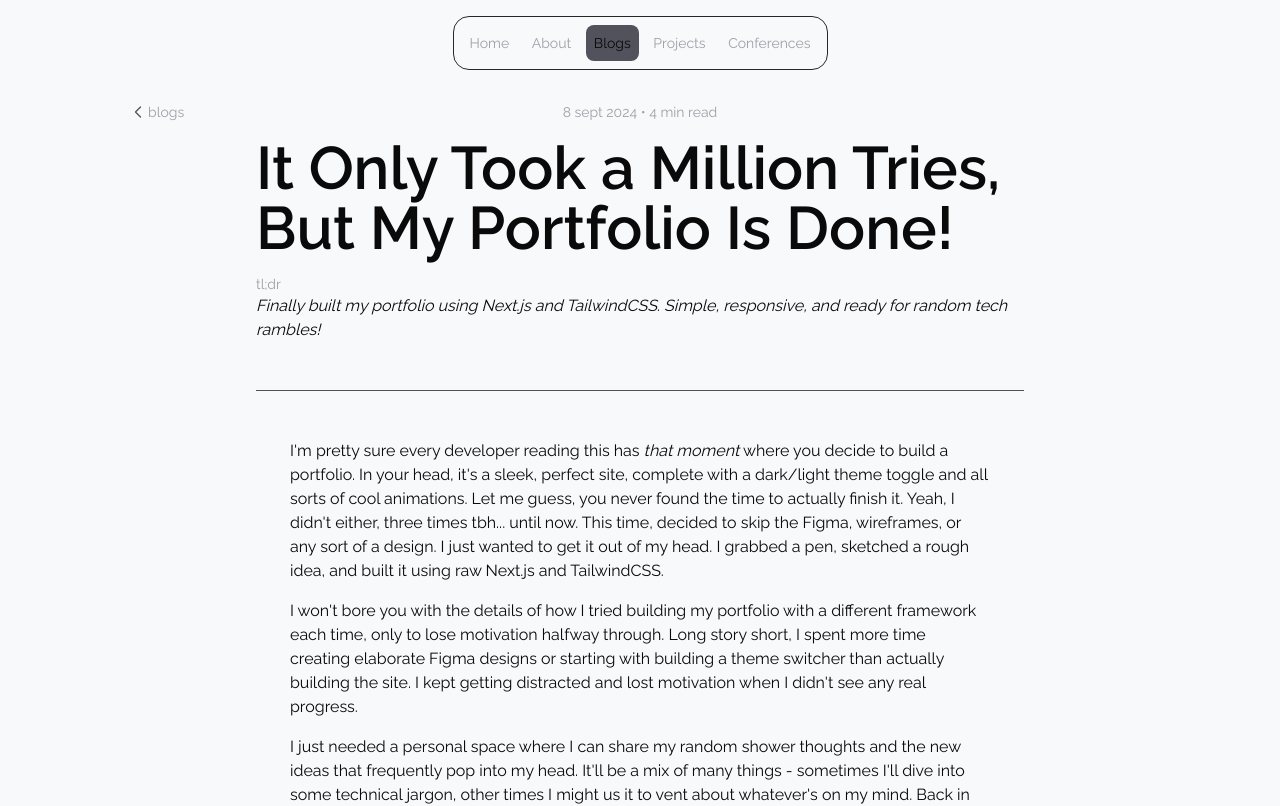
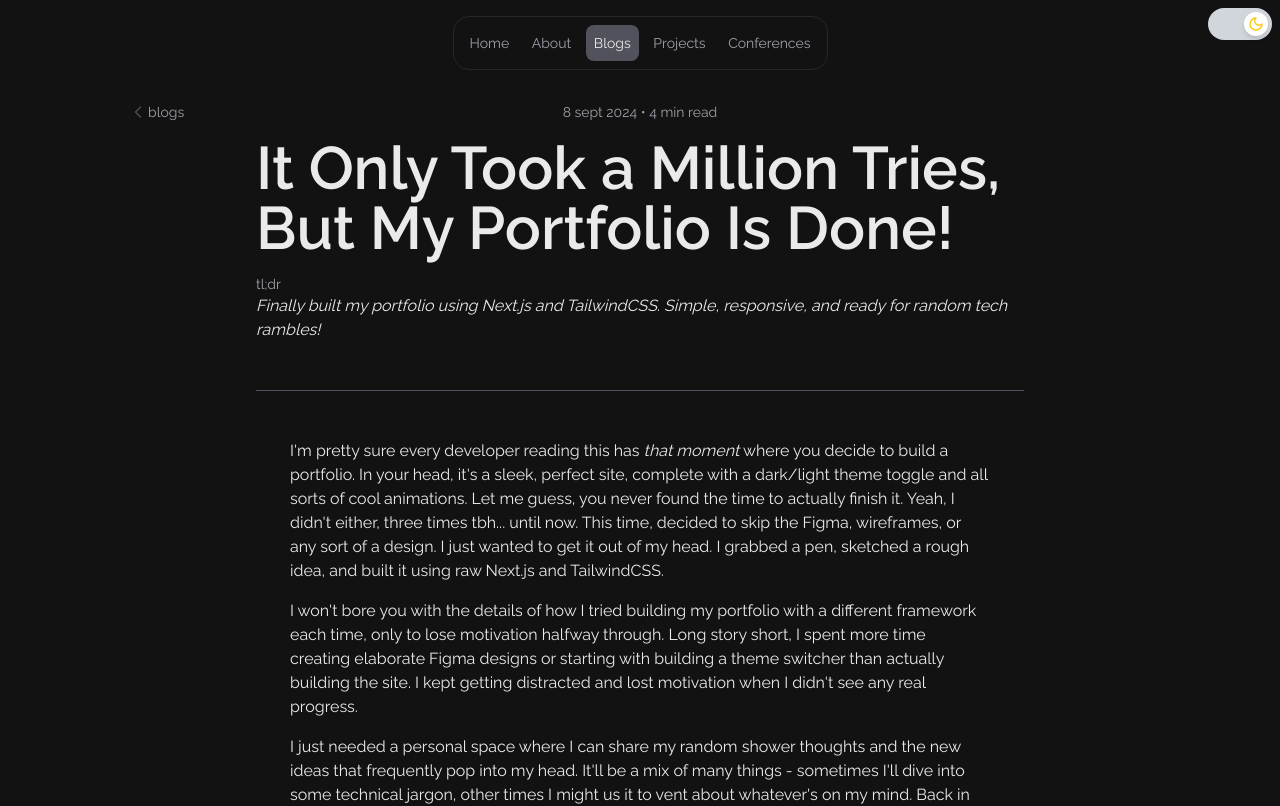
Before and after one commit to AbhayVAshokan/abhay.app, a Next.js app: page /blog/it-only-took-a-million-tries-but-my-portfolio-is-done in a window 1280 px wide. Shown: the top 806 px of the page. Built offline with nearby package versions, Linux system fonts and the light colour scheme.

Commit message:
Implemented theme switcher functionality

```diff
--- a/app/components/navbar.tsx
+++ b/app/components/navbar/index.tsx
@@ -4,8 +4,10 @@ import classNames from "classnames";
 import Link from "next/link";
 import { usePathname } from "next/navigation";
 import { createPortal } from "react-dom";
-import "./navbar.css";
 import { useEffect, useState } from "react";
+import { Sun, Moon } from "lucide-react";
+import "./index.css";
+import ThemeSwitcher from "./theme-switcher";
 
 const NAV_LINKS = [
   { label: "Home", link: "/" },
@@ -41,6 +43,7 @@ const Large = () => {
           </Link>
         ))}
       </div>
+      <ThemeSwitcher />
     </nav>
   );
 };
--- /dev/null
+++ b/app/components/navbar/theme-switcher.tsx
@@ -0,0 +1,34 @@
+import classNames from "classnames";
+import { Sun, Moon } from "lucide-react";
+import { useTheme } from "next-themes";
+
+const ThemeSwitcher = () => {
+  const { theme, setTheme } = useTheme();
+  const isDark = theme === "dark";
+
+  const handleThemeChange = () => {
+    setTheme(isDark ? "light" : "dark");
+  };
+
+  return (
+    <button
+      className="flex items-center w-16 h-8 rounded-full bg-gray-300 dark:bg-gray-700 p-1 transition-all cursor-pointer fixed top-2 right-2"
+      onClick={handleThemeChange}
+    >
+      <div
+        className={classNames(
+          "w-6 h-6 bg-white dark:bg-black rounded-full flex items-center justify-center shadow-md transform transition-transform duration-300",
+          { "translate-x-8": isDark },
+        )}
+      >
+        {isDark ? (
+          <Moon className="w-4 h-4 text-yellow-400" />
+        ) : (
+          <Sun className="w-4 h-4 text-yellow-500" />
+        )}
+      </div>
+    </button>
+  );
+};
+
+export default ThemeSwitcher;
--- a/app/layout.tsx
+++ b/app/layout.tsx
@@ -5,6 +5,7 @@ import classNames from "classnames";
 import NavBar from "./components/navbar";
 import Copyright from "./components/copyright";
 import "./globals.css";
+import { ThemeProvider } from "next-themes";
 
 const TITLE = "Hi, I'm Abhay V Ashokan";
 const DESCRIPTION =
@@ -56,7 +57,8 @@ const RootLayout = ({
   children: React.ReactNode;
 }>) => {
   return (
-    <html lang="en">
+    <html lang="en" suppressHydrationWarning>
+      <ThemeProvider attribute="class" defaultTheme="dark" enableSystem={false}>
         <body
           className={classNames(
             raleway.className,
@@ -70,6 +72,7 @@ const RootLayout = ({
             <GoogleAnalytics gaId={process.env.GOOGLE_ANALYTICS_ID} />
           )}
         </body>
+      </ThemeProvider>
     </html>
   );
 };
--- a/package.json
+++ b/package.json
@@ -17,7 +17,9 @@
     "@tailwindcss/postcss": "^4.0.12",
     "@types/mdx": "^2.0.13",
     "classnames": "^2.5.1",
+    "lucide-react": "^0.479.0",
     "next": "15.2.1",
+    "next-themes": "^0.4.4",
     "react": "19.0.0",
     "react-dom": "19.0.0",
     "rehype-pretty-code": "^0.13.2",
```
Also changed, not shown: app/components/navbar/index.css (renamed from app/components/navbar.css), 1 other file (tests, documents, lock files or other folders). Lines whose indentation alone changed are shown as unchanged.
